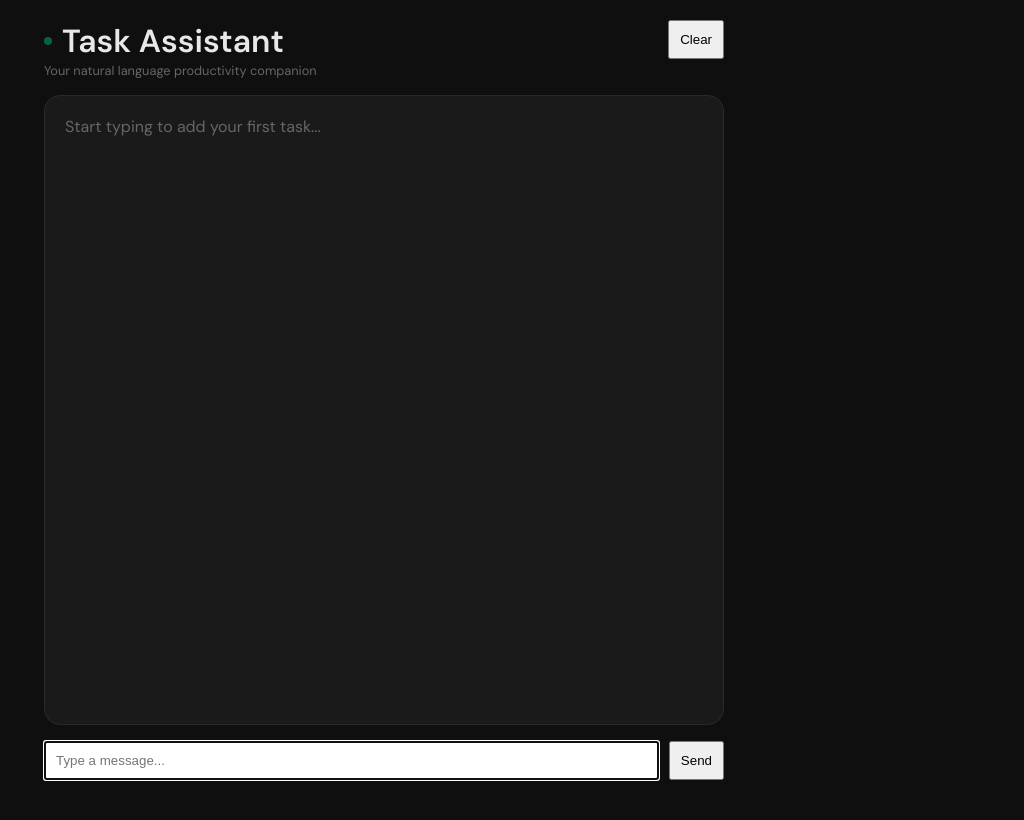
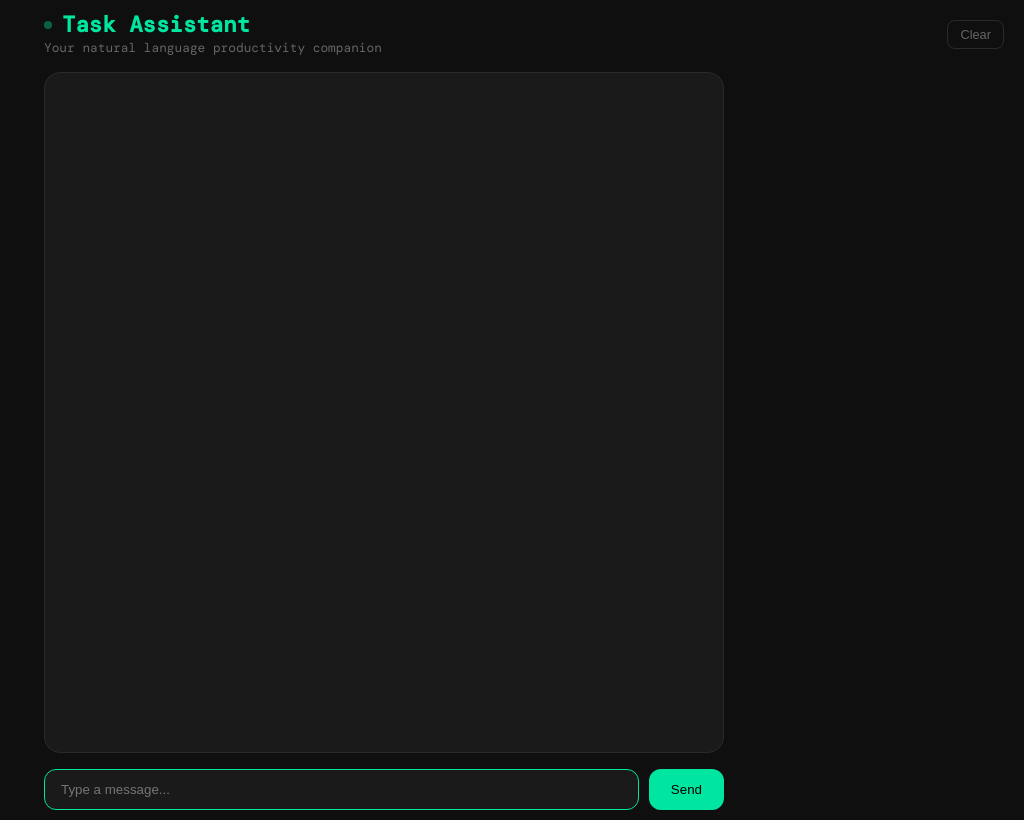
Before and after one commit to jimdr27/nlp-productivity-app, a Flask app: page / in a window 1280 px wide. Shown: the whole page, without its empty margins (256-1280 px from the left). Before the commit the page ends 781 px from the top, so only its background shows below. Run offline with Flask 3, Linux system fonts and the light colour scheme.

Commit message:
css refix

```diff
--- a/thesis/static/style.css
+++ b/thesis/static/style.css
@@ -11,6 +11,8 @@
     --text: #e8e8e8;
     --text-muted: #666;
     --radius: 16px;
+    --font-body: 'DM Sans', sans-serif;
+    --font-mono: 'DM Mono', monospace;
 }
 
 * {
@@ -22,31 +24,34 @@
 body {
     background: var(--bg);
     color: var(--text);
-    font-family: 'DM Sans', sans-serif;
+    font-family: var(--font-body);
+    min-height: 100vh;
     display: flex;
+    align-items: center;
     justify-content: center;
-    align-items: center;
-    height: 100vh;
+    padding: 10px;
 }
 
 #app {
     width: 100%;
     max-width: 680px;
-    height: 95vh;
+    height: 100vh;
     display: flex;
     flex-direction: column;
     gap: 16px;
 }
 
 /* Header */
-#header {
-    position: relative;
-}
-
 .header-title {
     display: flex;
     align-items: center;
     gap: 10px;
+}
+
+#header h1 {
+    font-family: var(--font-mono);
+    font-size: 1.4rem;
+    color: var(--accent);
 }
 
 #status-dot {
@@ -58,12 +63,14 @@ body {
 }
 
 @keyframes pulse {
+    0%, 100% { opacity: 1; }
     50% { opacity: 0.3; }
 }
 
 #subtitle {
     font-size: 0.8rem;
     color: var(--text-muted);
+    font-family: var(--font-mono);
 }
 
 /* Chatbox */
@@ -77,16 +84,22 @@ body {
     display: flex;
     flex-direction: column;
     gap: 16px;
-}
-
-#chatbox:empty::before {
-    content: "Start typing to add your first task...";
-    color: var(--text-muted);
+    scroll-behavior: smooth;
 }
 
 /* Messages */
-.user-message, .bot-message {
-    max-width: 80%;
+.user-message,
+.bot-message {
+    display: flex;
+    flex-direction: column;
+    gap: 4px;
+    max-width: 85%;
+    animation: fadeUp 0.2s ease;
+}
+
+@keyframes fadeUp {
+    from { opacity: 0; transform: translateY(6px); }
+    to { opacity: 1; transform: translateY(0); }
 }
 
 .user-message {
@@ -139,19 +152,107 @@ body {
     gap: 10px;
 }
 
-input {
+#userInput {
     flex: 1;
-    padding: 10px;
+    background: var(--surface);
+    border: 1px solid var(--border);
+    border-radius: 12px;
+    padding: 12px 16px;
+    color: var(--text);
+    outline: none;
+}
+
+#userInput:focus {
+    border-color: var(--accent);
 }
 
 button {
-    padding: 10px;
+    background: var(--accent);
+    color: black;
+    border: none;
+    border-radius: 12px;
+    padding: 12px 22px;
     cursor: pointer;
+    transition: 0.2s;
 }
 
-/* Clear button */
+button:hover {
+    opacity: 0.9;
+}
+
+button:disabled {
+    opacity: 0.5;
+    cursor: not-allowed;
+}
+
+/* Message action buttons */
+.message-actions {
+    display: flex;
+    gap: 8px;
+    margin-top: 10px;
+    padding-top: 10px;
+    border-top: 1px solid var(--border);
+}
+
+.action-btn {
+    padding: 6px 12px;
+    border-radius: 8px;
+    font-size: 0.8rem;
+    font-family: var(--font-mono);
+    cursor: pointer;
+    transition: all 0.2s ease;
+    border: 1px solid transparent;
+}
+
+.complete-btn {
+    background: rgba(0, 229, 160, 0.15);
+    color: var(--accent);
+    border-color: rgba(0, 229, 160, 0.3);
+}
+
+.complete-btn:hover {
+    background: rgba(0, 229, 160, 0.25);
+}
+
+.delete-btn {
+    background: rgba(255, 99, 71, 0.15);
+    color: #ff6347;
+    border-color: rgba(255, 99, 71, 0.3);
+}
+
+.delete-btn:hover {
+    background: rgba(255, 99, 71, 0.25);
+}
+
+
 .clear-btn {
+    background: transparent;
+    color: var(--text-muted);
+    border: 1px solid var(--border);
+    padding: 6px 12px;
+    border-radius: 8px;
+    font-size: 0.8rem;
+    cursor: pointer;
+    transition: all 0.2s;
     position: absolute;
-    right: 0;
-    top: 0;
+    top: 20px;
+    right: 20px;
 }
+
+.clear-btn:hover {
+    color: var(--text);
+    border-color: var(--text-muted);
+}
+
+.message-header {
+    display: flex;
+    align-items: center;
+    gap: 8px;
+}
+
+.timestamp {
+    font-family: var(--font-mono);
+    font-size: 0.65rem;
+    color: var(--text-muted);
+    opacity: 0.7;
+}
```
Also changed, not shown: other parts of thesis/static/style.css (+18 -18 lines).
